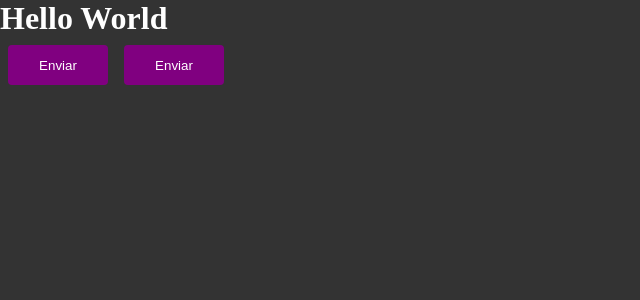
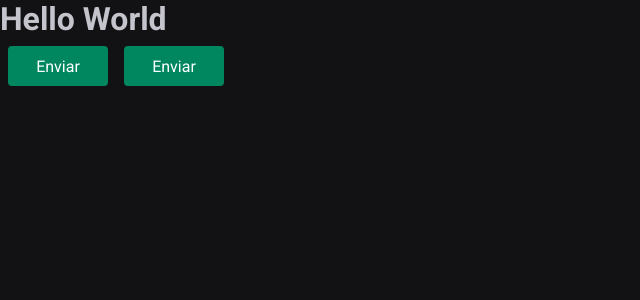
Before and after one commit to AndersonNascimentoAFSN/02-ignite-timer, a React (Vite) app: page / in a window 1280 px wide. Shown: the top 300 px of the page, without its empty margins (0-640 px from the left). Built offline with nearby package versions, Linux system fonts and the light colour scheme.

Commit message:
add font-family and colors in the default theme

```diff
--- a/index.html
+++ b/index.html
@@ -3,6 +3,12 @@
   <head>
     <meta charset="UTF-8" />
     <!-- <link rel="icon" type="image/svg+xml" href="/src/favicon.svg" /> -->
+    <link rel="preconnect" href="https://fonts.googleapis.com" />
+    <link rel="preconnect" href="https://fonts.gstatic.com" crossorigin />
+    <link
+      href="https://fonts.googleapis.com/css2?family=Roboto+Mono:wght@700&family=Roboto:wght@400;700&display=swap"
+      rel="stylesheet"
+    />
     <meta name="viewport" content="width=device-width, initial-scale=1.0" />
     <title>Ignite Timer</title>
   </head>
--- a/src/components/Button/styles.ts
+++ b/src/components/Button/styles.ts
@@ -21,7 +21,7 @@
   margin: 8px;
   cursor: pointer;
 
-  background: ${(props) => props.theme.primary};
+  background: ${(props) => props.theme['green-500']};
   color: ${(props) => props.theme.white};
 
   /* ${(props) => css`background-color: ${buttonVariants[props.variant]}`} */
--- a/src/styles/global.ts
+++ b/src/styles/global.ts
@@ -7,8 +7,19 @@
     box-sizing: border-box;
   }
 
+  :focus {
+    outline: 0;
+    box-shadow: 0 0 0 2px ${(props) => props.theme['green-500']}
+  }
+
   body {
-    background: #333;
-    color: #ffff;
+    background: ${(props) => props.theme['gray-900']};
+    color: ${(props) => props.theme['gray-300']};
+  }
+
+  body, input, textarea, button {
+    font-family: 'Roboto', sans-serif;
+    font-weight: 400;
+    font-size: 1rem;
   }
 `;
--- a/src/styles/themes/default.ts
+++ b/src/styles/themes/default.ts
@@ -1,11 +1,21 @@
-interface defaulTheme {
-  primary: string;
-  secondary: string;
-  white: string;
+export const defaultTheme = {
+  white: '#FFFF',
+
+  'gray-100': '#E1E1E6',
+  'gray-300': '#C4C4CC',
+  'gray-400': '#8D8D99',
+  'gray-500': '#7C7C8A',
+  'gray-600': '#323238',
+  'gray-700': '#29292E',
+  'gray-800': '#202024',
+  'gray-900': '#121214',
+
+  'green-300': '#00B37E',
+  'green-500': '#00875F',
+  'green-700': '#015F43',
+
+  'red-500': '#AB222E',
+  'red-700': '#7A1921',
+
+  'yellow-500': '#FBA94C',
 }
-
-export const defaultTheme = {
-  primary: 'purple',
-  secondary: 'orange',
-  white: '#ffff',
-}
```
